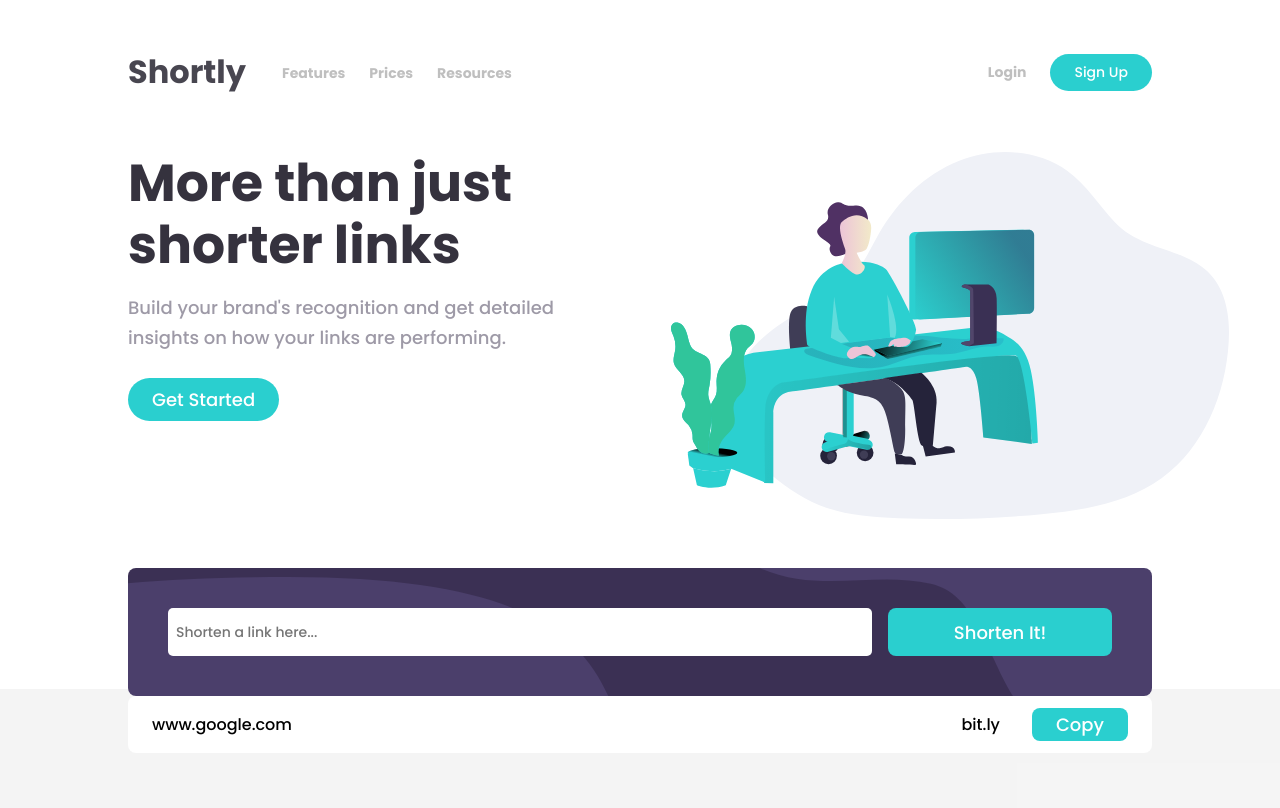
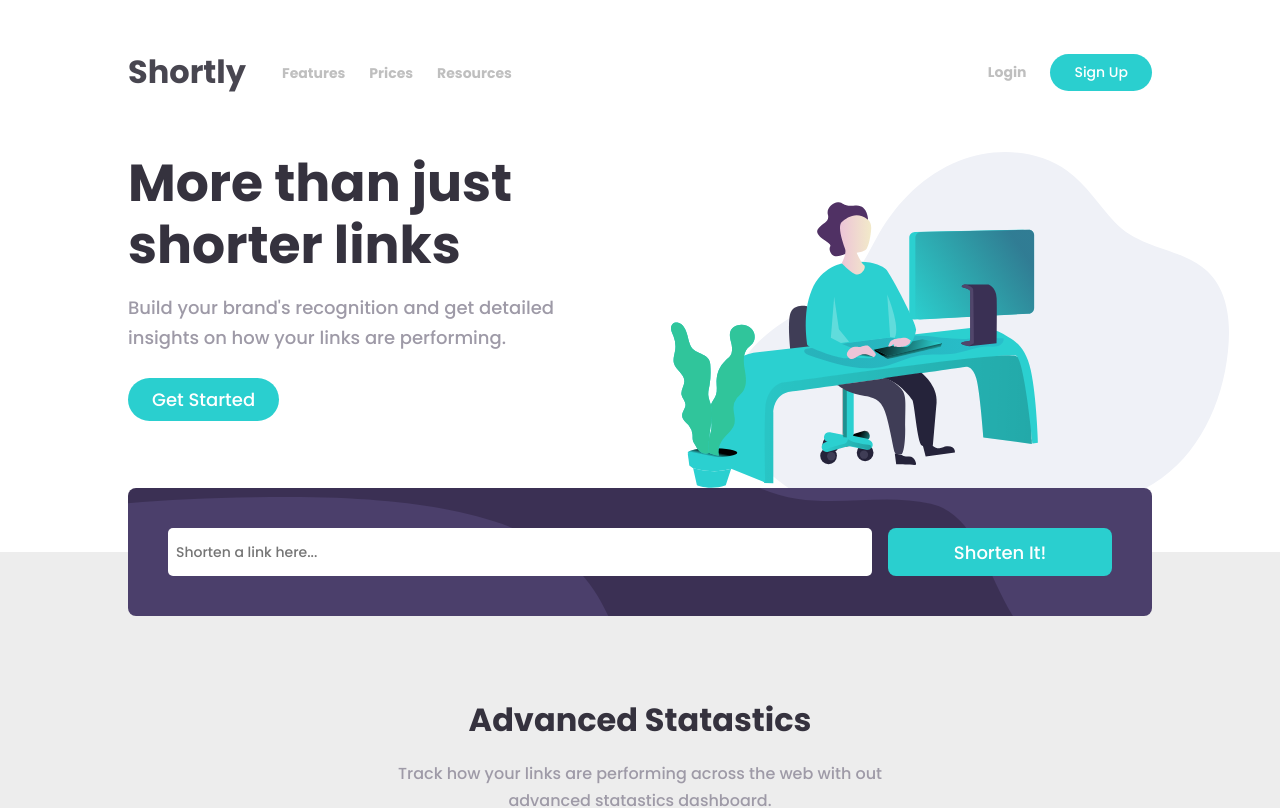
Before and after one commit to gowthamss/react-url-shortner, a React (Create React App) app: page / in a window 1280 px wide. Shown: the top 808 px of the page. Built offline with nearby package versions, Linux system fonts and the light colour scheme.

Commit message:
integrated the shoten api

```diff
--- a/src/components/hero/hero.styles.css
+++ b/src/components/hero/hero.styles.css
@@ -1,6 +1,7 @@
 .hero {
     display: flex;
     flex-direction: column;
+    margin-bottom: 6rem;
 }
 
 .bg-img-container {
@@ -46,6 +47,7 @@
         height: 400px;
         padding-left: 10%;
         flex-direction: row-reverse;
+        margin: 0;
     }
     .bg-img-container {
         width: 100%;
--- a/src/components/link-input/link-input.component.jsx
+++ /dev/null
@@ -1,84 +0,0 @@
-import React from "react";
-import { MainInput, ActionButton } from "../styled-components/styled.component";
-import "./link-input.styles.css";
-
-class LinkInput extends React.Component {
-    constructor() {
-        super();
-
-        this.state = {
-            error: "",
-            linkContent: "",
-            copyState: "Copy",
-        };
-    }
-
-    onLinkChange = (e) => {
-        this.setState({ linkContent: e.target.value, error: "" });
-    };
-
-    handleShortLink = () => {
-        if (!this.state.linkContent)
-            this.setState({ error: "Please add a link" });
-        else this.setState({ error: "" });
-    };
-
-    render() {
-        return (
-            <div className="container">
-                <div className="input-btn-container">
-                    <div className="link-input-container">
-                        <MainInput
-                            className={`${
-                                !this.state.error ? "" : "error"
-                            } shorten-input`}
-                            type="text"
-                            name="shorten-link"
-                            placeholder="Shorten a link here..."
-                            onChange={this.onLinkChange}
-                        ></MainInput>
-                        {this.state.error ? (
-                            <span
-                                style={{
-                                    color: "hsl(0, 87%, 67%)",
-                                    fontStyle: "italic",
-                                    fontSize: "12px",
-                                }}
-                            >
-                                {this.state.error}
-                            </span>
-                        ) : null}
-                    </div>
-                    <ActionButton
-                        className="shorten-btn"
-                        onClick={this.handleShortLink}
-                    >
-                        Shorten It!
-                    </ActionButton>
-                </div>
-                <div className="result-container">
-                    <span className="provided-link">www.google.com</span>
-                    <div
-                        style={{
-                            display: "flex",
-                            alignItems: "center",
-                            gap: "2rem",
-                        }}
-                    >
-                        <span className="generated-short-link">bit.ly</span>
-                        <ActionButton
-                            className="copy-btn"
-                            onClick={() =>
-                                this.setState({ copyState: "Copied!" })
-                            }
-                        >
-                            {this.state.copyState}
-                        </ActionButton>
-                    </div>
-                </div>
-            </div>
-        );
-    }
-}
-
-export default LinkInput;
--- /dev/null
+++ b/src/components/main/link-input/link-input.component.jsx
@@ -0,0 +1,124 @@
+import React from "react";
+import {
+    MainInput,
+    ActionButton,
+} from "../../styled-components/styled.component";
+import "./link-input.styles.css";
+
+class LinkInput extends React.Component {
+    constructor() {
+        super();
+
+        this.state = {
+            error: "",
+            linkContent: "",
+            copyState: false,
+            shortUrl: "",
+            generateState: "Shorten It!",
+            apiResult: {},
+            apiResolved: false,
+        };
+    }
+
+    multipleShortLinks = [];
+
+    onLinkChange = (e) => {
+        this.setState({ linkContent: e.target.value, error: "" });
+    };
+
+    handleShortLink = () => {
+        const { linkContent } = this.state;
+        if (!linkContent) {
+            this.setState({ error: "Please add a link" });
+        } else if (
+            !linkContent.includes("http") &&
+            !linkContent.includes("https") &&
+            !linkContent.includes("www")
+        ) {
+            this.setState({ error: "Please enter a valid URL" });
+        } else {
+            this.setState({ generateState: "Shortening..." });
+            this.getShortLink();
+            this.setState({ error: "" });
+        }
+    };
+
+    getShortLink = async () => {
+        const longUrl = `https://api.shrtco.de/v2/shorten?url=${this.state.linkContent}`;
+
+        const response = await fetch(longUrl);
+        const fetchedShortUrl = await response.json();
+        if (fetchedShortUrl.ok) {
+            this.setState({ apiResult: fetchedShortUrl.result });
+        } else {
+            this.setState({
+                error: "The short code API is unavailbale at the moment",
+            });
+        }
+        console.log(fetchedShortUrl);
+        this.setState({ generateState: "Shorten It!" });
+        this.setState({ apiResolved: true });
+    };
+
+    render() {
+        const { error, linkContent, copyState, shortUrl, generateState } =
+            this.state;
+        const { full_short_link2, original_link } = this.state.apiResult;
+        return (
+            <div className="container">
+                <div className="input-btn-container">
+                    <div className="link-input-container">
+                        <MainInput
+                            className={`${!error ? "" : "error"} shorten-input`}
+                            type="text"
+                            name="shorten-link"
+                            placeholder="Shorten a link here..."
+                            onChange={this.onLinkChange}
+                        ></MainInput>
+                        {error ? (
+                            <span
+                                style={{
+                                    color: "hsl(0, 87%, 67%)",
+                                    fontStyle: "italic",
+                                    fontSize: "12px",
+                                }}
+                            >
+                                {error}
+                            </span>
+                        ) : null}
+                    </div>
+                    <ActionButton
+                        className={`${
+                            generateState.toLowerCase().includes("shortening")
+                                ? "disabled"
+                                : ""
+                        } shorten-btn`}
+                        onClick={this.handleShortLink}
+                    >
+                        {generateState}
+                    </ActionButton>
+                </div>
+                {this.state.apiResolved ? (
+                    <div className="result-container">
+                        <div className="provided-link">{original_link}</div>
+                        <div className="long-short-btn">
+                            <span className="generated-short-link">
+                                {full_short_link2}
+                            </span>
+                            <ActionButton
+                                className="copy-btn"
+                                onClick={() =>
+                                    this.setState({ copyState: true })
+                                }
+                            >
+                                {copyState ? "Copied" : "Copy"}
+                            </ActionButton>
+                        </div>
+                    </div>
+                ) : null}
+            </div>
+        );
+    }
+}
+
+export default LinkInput;
--- a/src/components/link-input/link-input.styles.css
+++ b/src/components/main/link-input/link-input.styles.css
@@ -1,10 +1,15 @@
 .container {
     padding: 1rem 1.5rem;
+    display: flex;
+    flex-direction: column;
+    gap: 1.25rem;
+    position: relative;
+    bottom: 80px;
 }
 
 .input-btn-container {
     background-color: hsl(257, 27%, 26%);
-    background-image: url('../../assets/images/bg-shorten-mobile.svg');
+    background-image: url('../../../assets/images/bg-shorten-mobile.svg');
     background-repeat: no-repeat;
     background-position: right;
     display: flex;
@@ -27,22 +32,43 @@
     border: 2px solid hsl(0, 87%, 67%) !important;
 }
 
+.disabled {
+    pointer-events: none;
+    opacity: 0.4;
+}
+
 .result-container {
     display: flex;
     flex-direction: column;
-    padding: 1rem;
+    /* padding: 1rem; */
     background: white;
     border-radius: 8px;
+    font-size: 18px;
+}
+
+.provided-link {
+    padding: 1rem;
+    border-bottom: 0.5px solid #ddd;
+}
+
+.generated-short-link {
+    color: hsl(180, 66%, 49%);
+}
+
+.long-short-btn {
+    display: flex;
+    flex-direction: column;
+    align-items: stretch;
+    gap: 1rem;
+    padding: 1rem;
 }
 
 @media (min-width: 900px) and (max-width: 1440px) {
     .container {
-        position: relative;
-        /* bottom: -90px; */
         padding: 1rem 10%;
     }
     .input-btn-container {
-        background-image: url('../../assets/images/bg-shorten-desktop.svg');
+        background-image: url('../../../assets/images/bg-shorten-desktop.svg');
         display: grid;
         grid-template-columns: repeat(8, 1fr);
         grid-gap: 1rem;
@@ -64,6 +90,14 @@
         justify-content: space-between;
         align-items: center;
         padding: 0.75rem 1.5rem;
+        font-size: 14px;
+    }
+    .provided-link {
+        border: none;
+    }
+    .long-short-btn {
+        flex-direction: row;
+        align-items: center;
     }
     .copy-btn {
         padding: 0.2rem 1.5rem !important;
--- a/src/components/main/main.component.jsx
+++ b/src/components/main/main.component.jsx
@@ -1,11 +1,14 @@
 import React from "react";
 import GetStarted from "./get-started/get-started.component";
 import Statastics from "./statastics/statastics.component";
+import LinkInput from "./link-input/link-input.component";
+import "./main.styles.css";
 
 class Main extends React.Component {
     render() {
         return (
             <div className="main">
+                <LinkInput />
                 <Statastics />
                 <GetStarted />
             </div>
--- /dev/null
+++ b/src/components/main/main.styles.css
@@ -0,0 +1,3 @@
+.main {
+    background-color: #e9e9e9cb;
+}
--- a/src/components/main/statastics/statastics.styles.css
+++ b/src/components/main/statastics/statastics.styles.css
@@ -4,7 +4,7 @@
 
 .statastics-container {
     padding: 1rem 1.5rem;
-    background: #f2f2f2cb;
+    /* background: #f2f2f2cb; */
 }
 
 .statastics-title {
@@ -35,11 +35,8 @@
 
 @media(min-width: 900px) and (max-width: 1440px) {
     .statastics-container {
-        /* padding-top: 9rem;
-        padding-left: 10%;
-        padding-right: 10%; */
         margin-top: -80px;
-        padding: 8rem 10% 4rem 10%;
+        padding: 4rem 10% 4rem 10%;
     }
     .statastics-title {
         font-size: 32px;
--- a/src/containers/App/App.js
+++ b/src/containers/App/App.js
@@ -4,7 +4,6 @@ import Main from "../../components/main/main.component";
 import Footer from "../../components/footer/footer.component";
 import Header from "../../components/header/header.component";
 import Hero from "../../components/hero/hero.component";
-import LinkInput from "../../components/link-input/link-input.component";
 
 // class App extends React.Component {
 //     constructor() {
@@ -23,7 +22,6 @@ function App() {
         <div className="App">
             <Header />
             <Hero />
-            <LinkInput />
             <Main />
             <Footer />
         </div>
```
Also changed, not shown: src/style-guide.md (+15 -15 lines).
